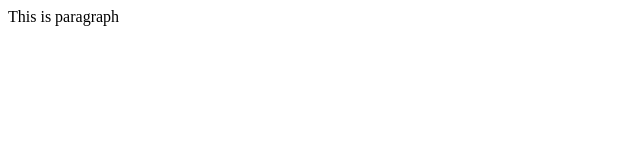
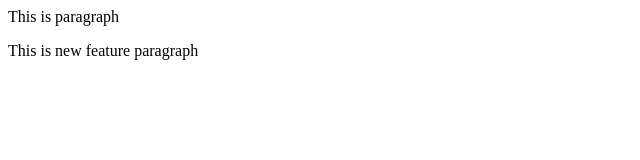
Before and after one commit to mpalohana/localrepo, a plain HTML site: page localrepo/index.html in a window 1280 px wide. Shown: the whole page, without its empty margins (0-640 px from the left). Drawn offline with Linux system fonts and the light colour scheme.

Commit message:
add new feature

```diff
--- a/localrepo/index.html
+++ b/localrepo/index.html
@@ -1 +1,2 @@
 <p>This is paragraph</p>
+<p>This is new feature paragraph</p>
```
